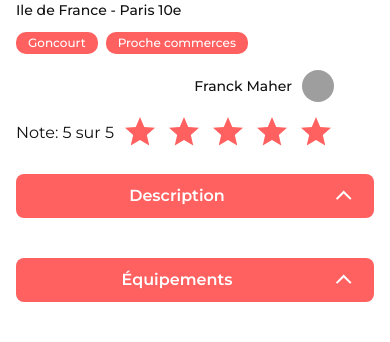
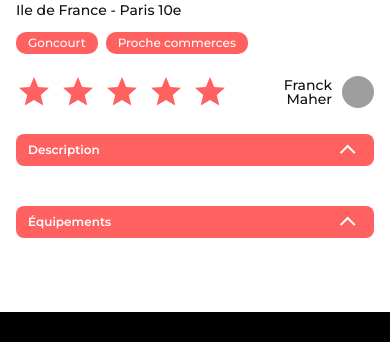
Before and after one commit to zylLiz/kasa, a React (Vite) app: page /logement/0979876d in a window 390 px wide. Shown: the part 377-719 px from the top of the page. Built offline with nearby package versions, Linux system fonts and the light colour scheme; grey boxes are pictures that could not be loaded.

Commit message:
ui(logement): chevrons carrousel + compteur centré, accords mobile (titre centré/chevron à droite), focus image neutralisé, titre en rouge et ville en noir

```diff
--- a/src/components/RatingStars.jsx
+++ b/src/components/RatingStars.jsx
@@ -6,15 +6,24 @@ export default function RatingStars({
   const stars = Array.from({ length: 5 }, (_, i) => i < n);
 
   return (
-    <div className="rating" style={{
-      "--star-size": `${size}px`,
-      "--star-gap": `${gap}px`,
-      "--star-full": color,
-      "--star-empty": empty
-    }}>
-      <span className="sr-only">{ariaLabel}: {n} sur 5</span>
+    <div
+      className="rating"
+      role="img"
+      aria-label={`${ariaLabel}: ${n} sur 5`}
+      style={{
+        "--star-size": `${size}px`,
+        "--star-gap": `${gap}px`,
+        "--star-full": color,
+        "--star-empty": empty
+      }}
+    >
       {stars.map((full, idx) => (
-        <svg key={idx} className={`star ${full ? "is-full" : "is-empty"}`} viewBox="0 0 24 24" aria-hidden="true">
+        <svg
+          key={idx}
+          className={`star ${full ? "is-full" : "is-empty"}`}
+          viewBox="0 0 24 24"
+          aria-hidden="true"     // <- important pour ne pas doubler la lecture
+        >
           <path d="M12 17.27 18.18 21l-1.64-7.03L22 9.24l-7.19-.62L12 2 9.19 8.62 2 9.24l5.46 4.73L5.82 21z"/>
         </svg>
       ))}
--- a/src/styles/components/_accordion.scss
+++ b/src/styles/components/_accordion.scss
@@ -69,6 +69,38 @@ $chev: url("../../assets/chevron_carrousel.svg");
 
 /* Mobile */
 @media (max-width: 768px){
-  .acc__btn{ height: 44px; }
-  .acc__icon{ width: 24px; height: 24px; }
+  /* Bouton de l’accordéon */
+  .acc__btn{
+    /* on neutralise la grille desktop */
+    display: grid;
+    height: 32px;
+    padding: 0px 12px;      /* on réserve la place du chevron à droite */
+    grid-template-columns: 1fr 24px; /* titre à gauche, chevron à droite */
+    align-items: center;
+    text-align: left;
+    position: relative;
+  }
+
+  .acc__title{
+    font: 600 12px/1 "Montserrat", sans-serif; /* plus petit en mobile */
+  }
+
+  /* Chevron : fixé à droite, centré verticalement */
+  .acc__icon{
+    position: static; /* on sort du flux normal */
+    width: 24px;
+    height: 24px;
+    transform: rotate(-90deg);       /* fermé = vers le haut */
+  }
+  .is-open .acc__icon{
+    transform: rotate(90deg);        /* ouvert = vers le bas */
+  }
+
+  /* Panneau */
+  .acc__panel{
+    font-size: 14px;
+    line-height: 1.45;
+    padding: 12px;
+    text-align: left;        /* contenu à gauche (comme la maquette) */
+  }
 }
--- a/src/styles/pages/_logement.scss
+++ b/src/styles/pages/_logement.scss
@@ -31,7 +31,33 @@
 }
 
 @media (max-width:768px){
+  /* La zone header passe en colonne */
   .lodg-head{ flex-direction:column; align-items:flex-start; gap:16px; }
+   /* La “colonne droite” devient une ligne : étoiles à gauche, hôte à droite */
+
+   .lodg-head__right{
+    width: 100%;
+    display: flex;
+    flex-direction: row;
+    align-items: center;
+    justify-content: space-between;
+    gap: 12px;
+    margin-top: 4px;
+  }
+
+  /* Forcer l’ordre : rating d’abord, puis hôte */
+  .lodg-head__right .rating{
+    order: 0;
+    margin: 0;                   /* pas de centrage */
+    --star-size: 18px;           /* tailles maquette mobile */
+    --star-gap: 6px;
+  }
+  .lodg-head__right .host{
+    order: 1;
+    margin-left: auto;
+  }
+
+  /* Typo/tailles mobile */
   .lodg-title{ font-size:18px; }
   .lodg-city{ font-size:14px; }
   .host__name{ font-size:14px; }
```
Also changed, not shown: 1 other file (tests, documents, lock files or other folders).
